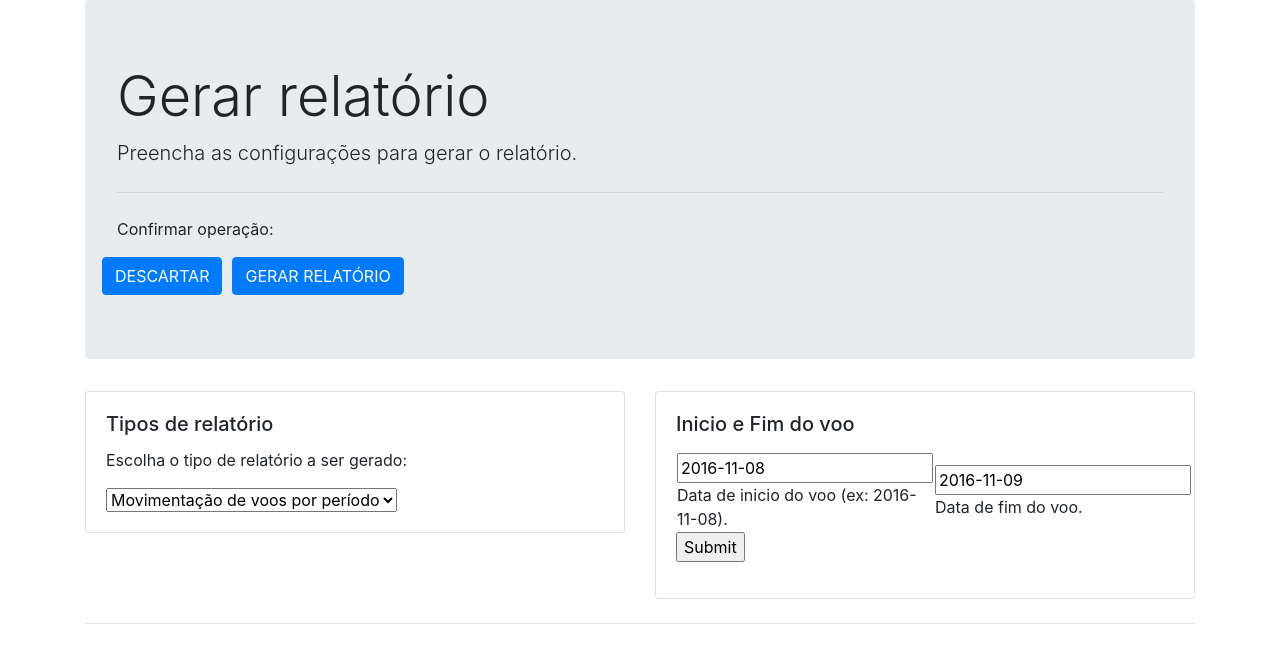
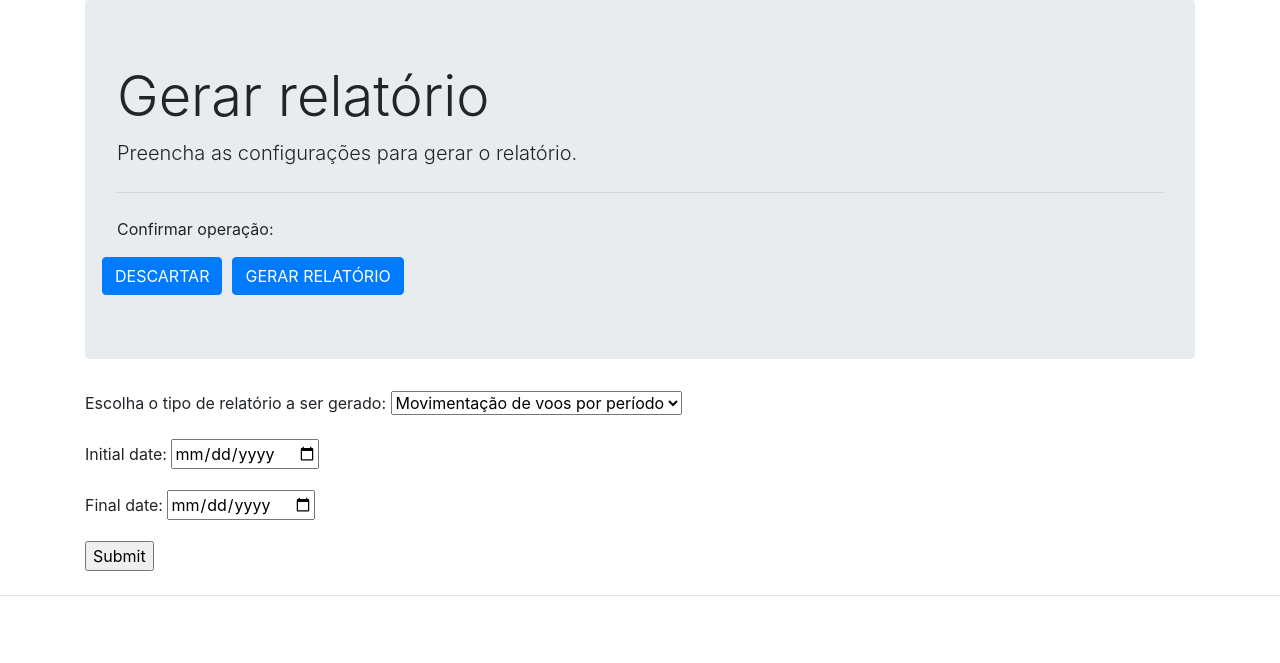
Before and after one commit to DamaralHenrique/DjangoApp, a Django app: page /home/gerar_relatorio/ in a window 1280 px wide. Shown: the part 57-720 px from the top of the page. Run offline with Django 4.2, Linux system fonts and the light colour scheme; some libraries are stand-ins or nearby versions.

Commit message:
Added changes from features/report_forms branch made by Henrique

```diff
--- a/flight/forms.py
+++ b/flight/forms.py
@@ -2,8 +2,43 @@ from django.core.exceptions import ValidationError
 from django.utils.translation import gettext_lazy as _
 import datetime
 
+from django import forms
+from django.forms import DateTimeInput
 
-from django import forms
+REPORT_TYPES= [
+    ('1', 'Movimentação de voos por período'),
+    ('2', 'Partidas e chegadas por empresas'),
+    ]
+
+class MyDateInput(forms.widgets.DateInput):
+    input_type = 'date'
+
+# creating a form
+class ReportForm(forms.Form):
+
+    report_type= forms.CharField(label='Escolha o tipo de relatório a ser gerado', widget=forms.Select(choices=REPORT_TYPES))
+    initial_date = forms.DateField(widget=MyDateInput())
+    final_date = forms.DateField(widget=MyDateInput())
+
+    def clean_renewal_date(self):
+        initial_date = self.data['initial_date']
+        final_date = self.data['final_date']
+
+        print(initial_date, final_date)
+
+        # Check if a date is in the allowed range (+4 weeks from today).
+
+        if initial_date > datetime.date.today():
+            raise ValidationError(_('Data inicial maior que a atual!'))
+
+        if final_date > datetime.date.today():
+            raise ValidationError(_('Data final maior que a atual!'))
+
+        if initial_date >= final_date:
+            raise ValidationError(_('Data inicial maior que a fina!'))
+
+        # Remember to always return the cleaned data.
+        return 0
 
 
 ROTAS= [
--- /dev/null
+++ b/flight/templates/messages.html
@@ -0,0 +1,7 @@
+{% if messages %}
+<ul class="messages">
+    {% for message in messages %}
+    <li {% if message.tags %} class="{{ message.tags }}"{% endif %}>{{ message }}</li>
+    {% endfor %}
+</ul>
+{% endif %}
--- a/flight/templates/relatorio_gerar.html
+++ b/flight/templates/relatorio_gerar.html
@@ -14,6 +14,7 @@
 </head>
 
 <body>
+    {% include 'messages.html' %}
     <nav class="navbar navbar-expand-lg navbar-dark bg-dark">
         <div class="container">
             <a class="navbar-brand" href="#">
@@ -59,74 +60,11 @@
     </script>
 
     <div class="container">
-        <div class="row">
-            <div class="col-sm-6">
-                <div class="card">
-                    <div class="card-body">
-                        <h5 class="card-title">
-                            Tipos de relatório
-                        </h5>
-                        <p class="card-text">
-                            Escolha o tipo de relatório a ser gerado:
-                        </p>
-
-                        <select id="test"
-                                name="form_select"
-                                onchange="showDiv(this)">
-                            <option value="0">
-                                Movimentação de voos por período
-                            </option>
-                            <option value="1">
-                                Partidas e chegadas por empresas
-                            </option>
-                         </select>
-                    </div>
-                </div>
-            </div>
-
-            <div class="col-sm-6">
-                <div class="card">
-                    <div class="card-body">
-                        <h5 class="card-title">
-                            Inicio e Fim do voo
-                        </h5>
-                        <p class="card-text">
-
-                            <form action="" method="post">
-                                {% csrf_token %}
-                                <table>
-                                    <tr>
-                                        <td>
-                                            <input id="id_inicio"
-                                                   name="data_inicio"
-                                                   type="text"
-                                                   value="2016-11-08"
-                                                   required />
-                                            <br/>
-                                            <span class="helptext"
-                                                  style="margin-right: 10px">
-                                                Data de inicio do voo (ex: 2016-11-08).
-                                            </span>
-                                        </td>
-                                        <td>
-                                            <input id="id_fim"
-                                                   name="data_fim"
-                                                   type="text"
-                                                   value="2016-11-09"
-                                                   required />
-                                            <br />
-                                            <span class="helptext">
-                                                Data de fim do voo.
-                                            </span>
-                                        </td>
-                                    </tr>
-                                </table>
-                                <input type="submit" value="Submit">
-                              </form>
-                        </p>
-                    </div>
-                </div>
-            </div>
+            <form action = "" method = "post">
+                {% csrf_token %}
+                {{form.as_p }}
+                <input type="submit" value="Submit">
+            </form>
         </div>
 
         <hr class="my-4">
--- a/flight/views.py
+++ b/flight/views.py
@@ -1,6 +1,8 @@
 import datetime
 
 from django.shortcuts import get_object_or_404, render
+from .forms import ReportForm
+from django.contrib import messages
 from django.http import HttpResponseRedirect, HttpResponse
 from django.urls import reverse
 from django.template import loader
@@ -19,7 +21,41 @@ def telaInicialViews(request):
 # RELATORIO
 def telaGerarRelatorioViews(request):
 
-    return render(request, "relatorio_gerar.html")
+    # If this is a POST request then process the Form data
+    if request.method == 'POST':
+
+        # Create a form instance and populate it with data from the request (binding):
+        form = ReportForm(request.POST)
+        context = {
+            'form': form,
+        }
+
+        initial_date = request.POST['initial_date']
+        final_date = request.POST['final_date']
+
+        if initial_date > datetime.date.today():
+            print('Data inicial maior que a atual!')
+
+
+        if final_date > datetime.date.today():
+            print('Data final maior que a atual!')
+
+        if initial_date >= final_date:
+            print('Data inicial maior que a fina!')
+
+        # Check if the form is valid:
+        if form.is_valid():
+            # redirect to a new URL:
+            return HttpResponseRedirect(reverse('menu'))
+        else:
+            messages.warning(request, 'Erro nos campos!')
+
+    # If this is a GET (or any other method) create the default form
+    else:
+        context ={}
+        context['form']= ReportForm()
+
+    return render(request, "relatorio_gerar.html", context)
 
 def telaPreviewRelatorioViews(request):
     return render(request, "relatorio_preview.html")
```
Also changed, not shown: flight/tests.py (+32 -0 lines).
